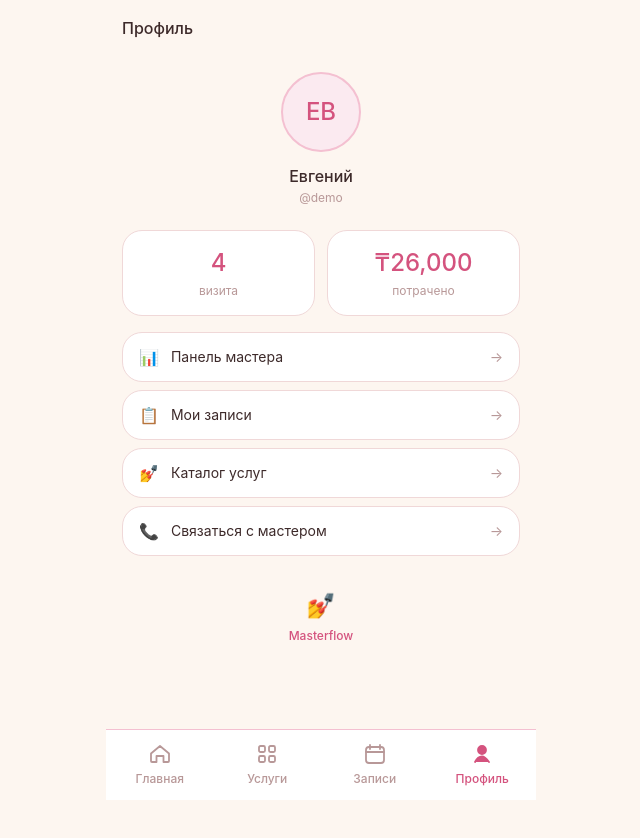
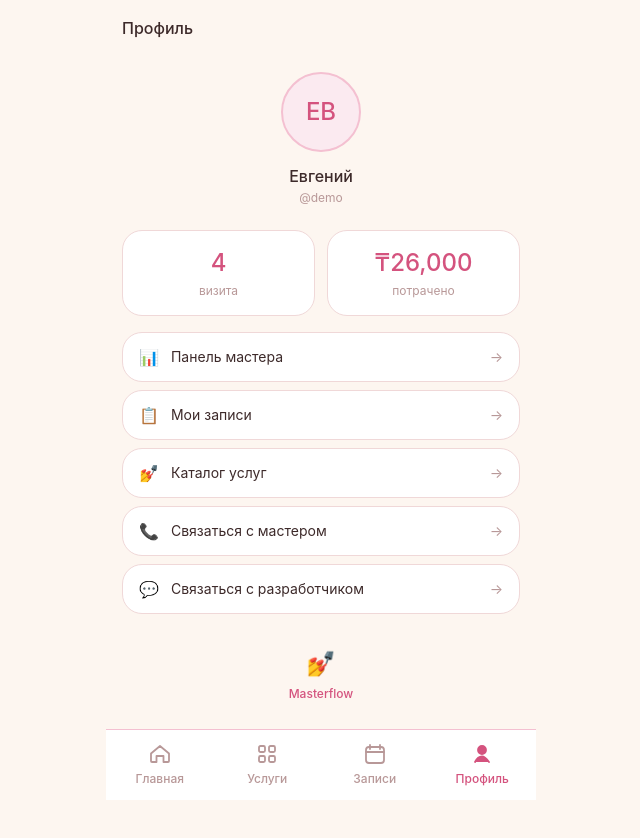
Before and after one commit to koreakst88/masterflow, a React (Vite) app: page /profile in a window 1280 px wide. Shown: the top 838 px of the page, without its empty margins (319-959 px from the left). Built offline with nearby package versions, Linux system fonts and the light colour scheme; no server answers.

Commit message:
feat: add developer contact to profile

```diff
--- a/src/pages/ProfilePage.jsx
+++ b/src/pages/ProfilePage.jsx
@@ -94,6 +94,11 @@ export default function ProfilePage() {
             label: 'Связаться с мастером',
             action: () => window.open(`https://t.me/${MASTER.studio}`, '_blank'),
           },
+          {
+            icon: '💬',
+            label: 'Связаться с разработчиком',
+            action: () => window.open('https://t.me/koreakim88', '_blank'),
+          },
         ].map((item, i) => (
           <button
             key={i}
```
